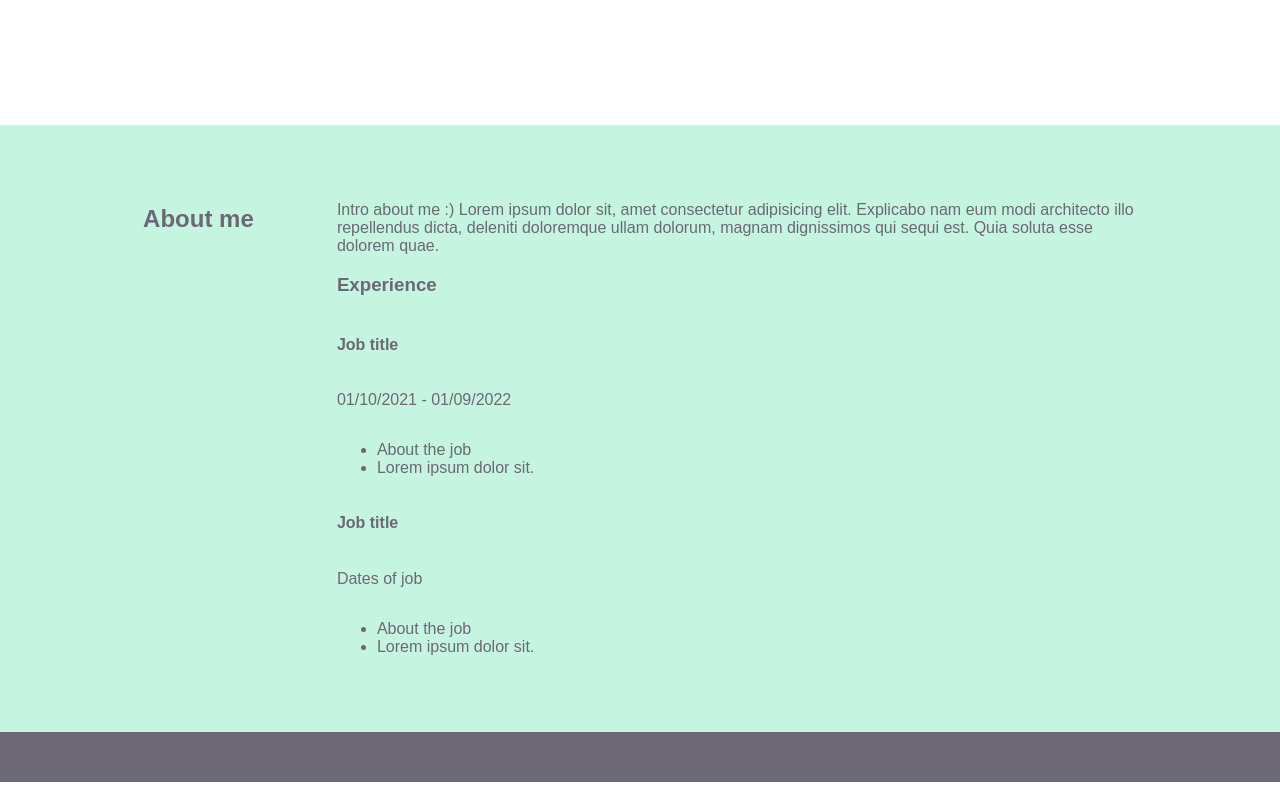
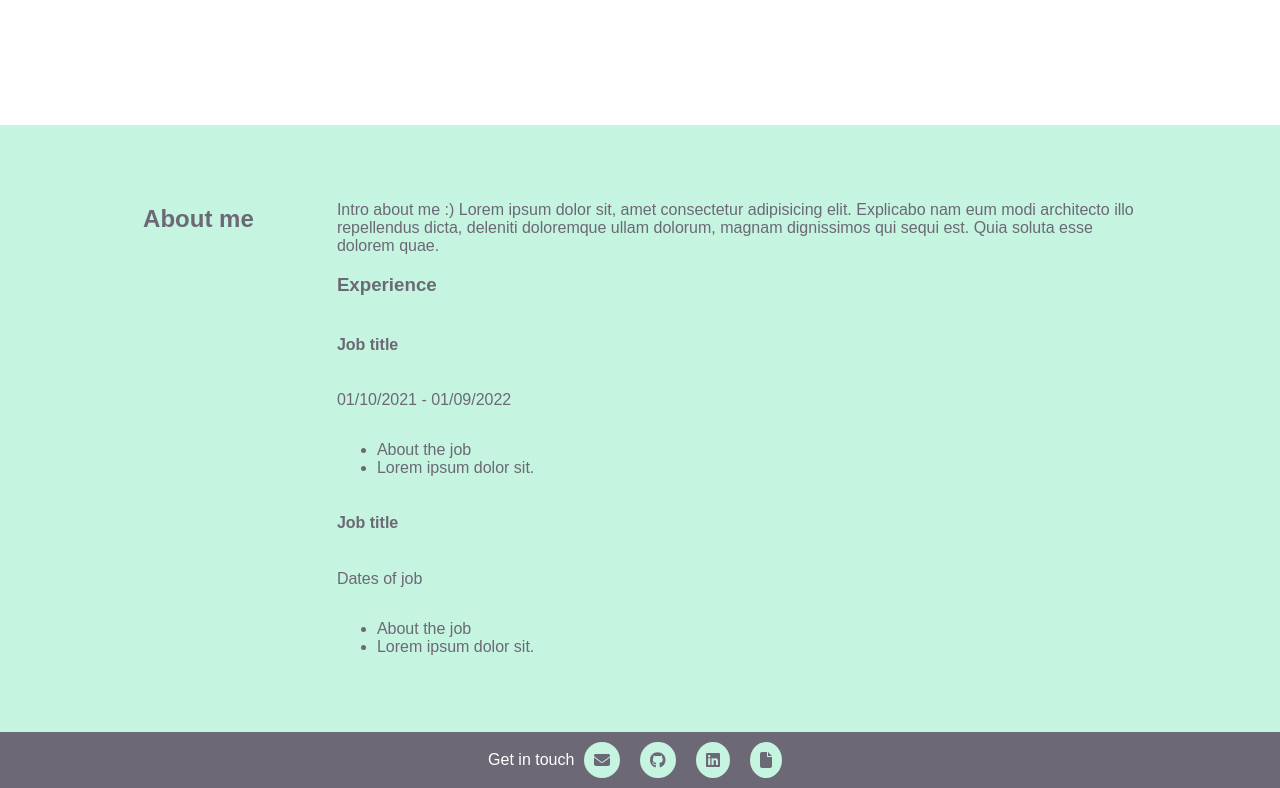
Before and after one commit to OBuckland/portfolio-v2, a React (Create React App) app: page / in a window 1280 px wide. Shown: the part 2756-3544 px from the top of the page. Built offline with nearby package versions, Linux system fonts and the light colour scheme; a web font is replaced by a local one.

Commit message:
change layout of footer

```diff
--- a/src/components/Footer/Footer.module.scss
+++ b/src/components/Footer/Footer.module.scss
@@ -4,9 +4,25 @@
     background-color: $colour-primary-grey;
     width: 100vw;
     display: flex;
-    justify-content: space-evenly;
+    justify-content: center;
+    color: white;
+    align-items: center;
 }
 
 .footerLinks {
     display: flex;
+    border-radius: 50%, solid;
+    display: flex;
 }
+
+.icons{
+    background-color: $colour-primary-blue;
+    border-radius: 50%;
+    padding: 10px;
+    margin: 10px;
+}
+
+.contactText {
+    color: white;
+    display: flex;
+}
```
